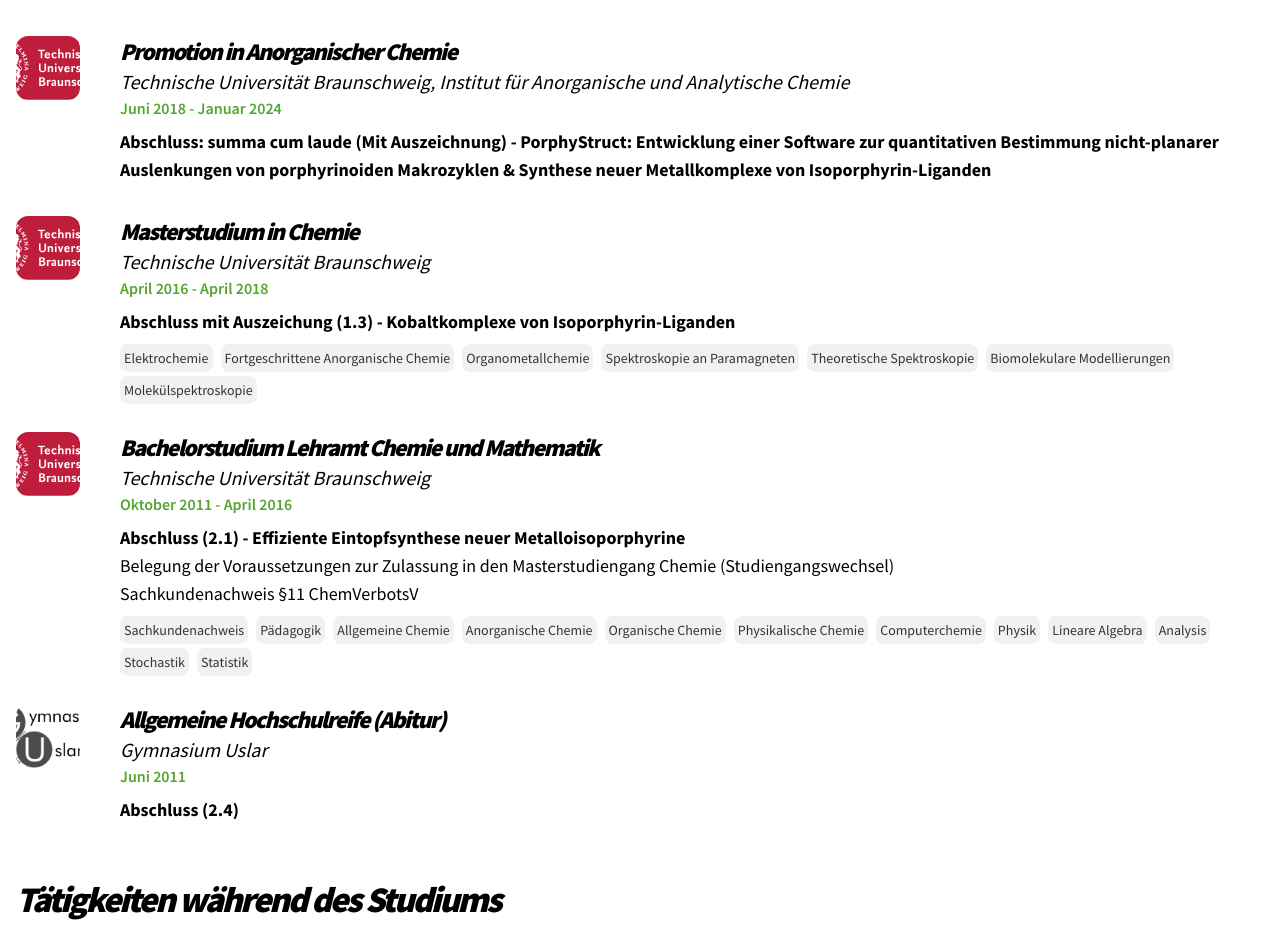
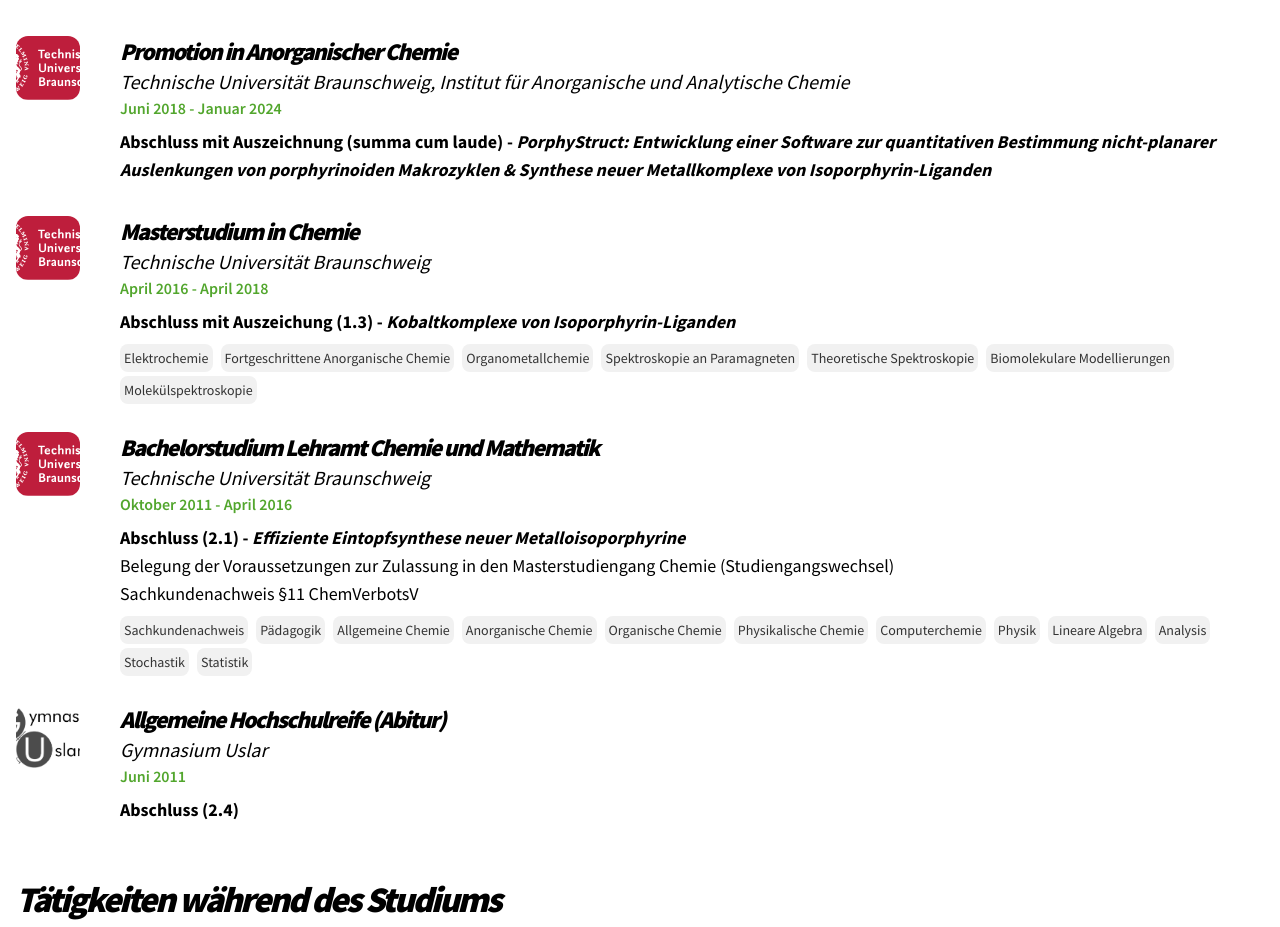
Before and after one commit to JensKrumsieck/jenskrumsieck.de, a SvelteKit app: page /about in a window 1280 px wide. Shown: the part 1460-2387 px from the top of the page. Built offline with nearby package versions, Linux system fonts and the light colour scheme.

Commit message:
Update +page.svelte

```diff
--- a/src/routes/about/+page.svelte
+++ b/src/routes/about/+page.svelte
@@ -99,11 +99,11 @@
       <div>
         <p>
           <strong
-            >Abschluss: summa cum laude (Mit Auszeichnung) -
-            PorphyStruct: Entwicklung einer Software zur quantitativen
+            >Abschluss mit Auszeichnung (summa cum laude) -
+            <em>PorphyStruct: Entwicklung einer Software zur quantitativen
             Bestimmung nicht-planarer Auslenkungen von porphyrinoiden
             Makrozyklen & Synthese neuer Metallkomplexe von
-            Isoporphyrin-Liganden</strong
+            Isoporphyrin-Liganden</em></strong
           >
         </p>
       </div>
@@ -125,8 +125,8 @@
     >
       <div>
         <strong>
-          Abschluss mit Auszeichung (1.3) - Kobaltkomplexe von
-          Isoporphyrin-Liganden
+          Abschluss mit Auszeichung (1.3) - <em>Kobaltkomplexe von
+          Isoporphyrin-Liganden</em>
         </strong><br />
       </div>
     </CvItem>
@@ -153,8 +153,8 @@
     >
       <div>
         <strong>
-          Abschluss (2.1) - Effiziente Eintopfsynthese neuer
-          Metalloisoporphyrine
+          Abschluss (2.1) - <em>Effiziente Eintopfsynthese neuer
+          Metalloisoporphyrine</em>
         </strong><br />
         <p>
           Belegung der Voraussetzungen zur Zulassung in den Masterstudiengang
```
